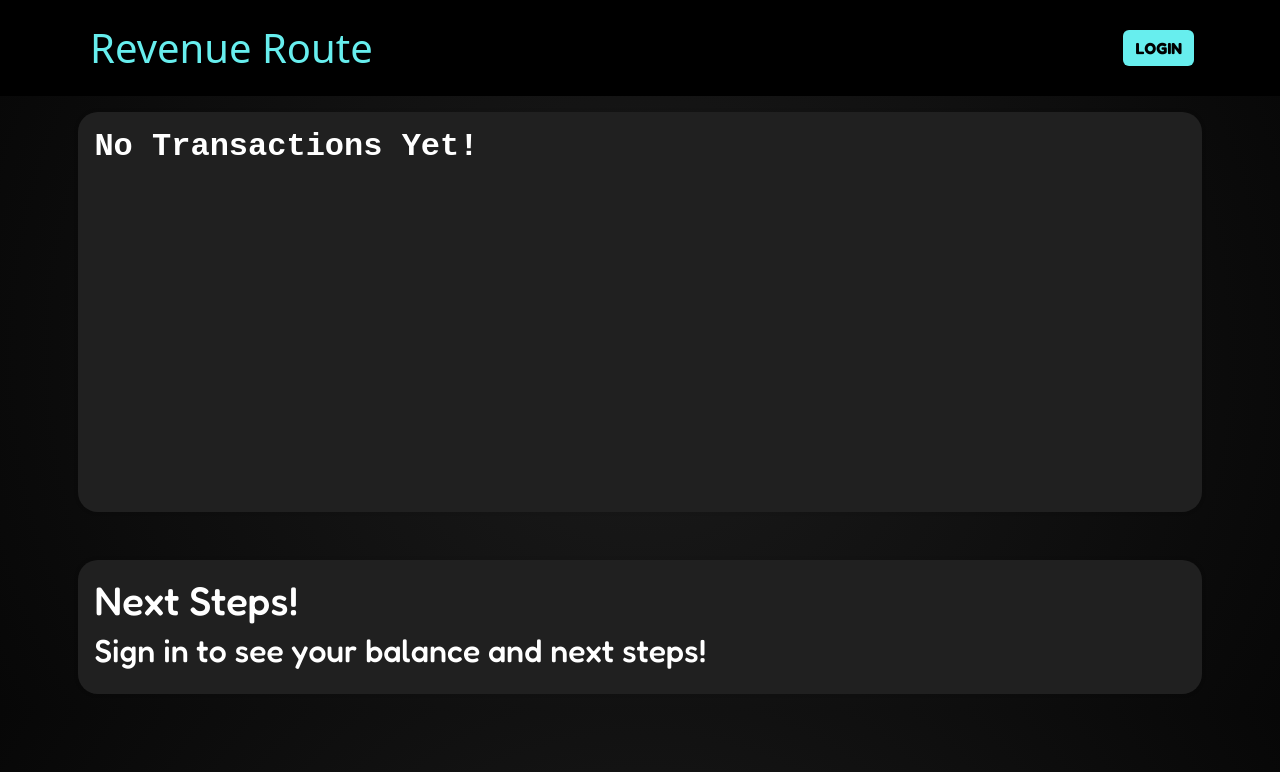
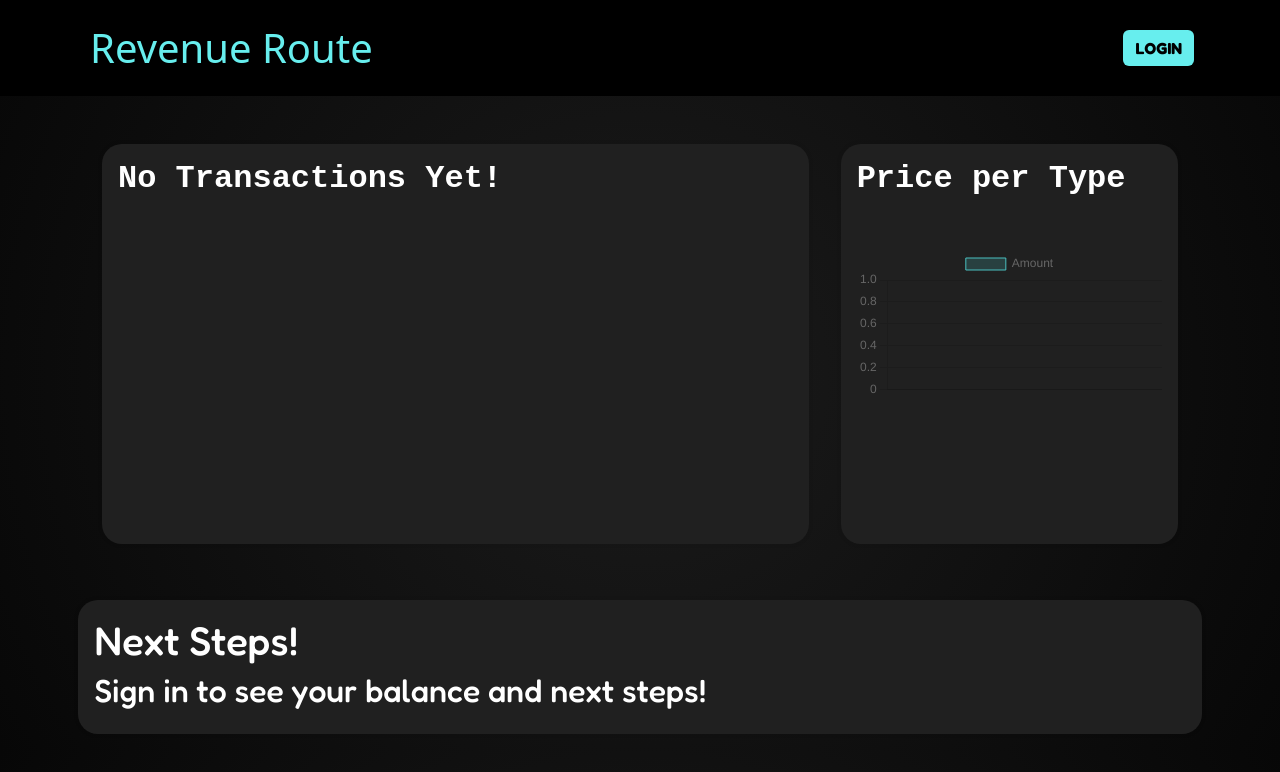
Before and after one commit to RashmitShrestha/revenue-route, a Next.js app: page / in a window 1280 px wide. Shown: the top 772 px of the page. Built offline with nearby package versions, Linux system fonts and the light colour scheme; a web font is replaced by a local one.

Commit message:
hopefully last push

```diff
--- a/components/compChart.tsx
+++ b/components/compChart.tsx
@@ -29,7 +29,6 @@ export default function CompCharts({ stockPrices }: Prop) {
     return (
         <div>
             <h1>Stock Price</h1>
-
             <Bar
                 data={{
                     labels: stockPrices.map((company) => company.companyName),
--- a/components/nextsteps.tsx
+++ b/components/nextsteps.tsx
@@ -54,13 +54,13 @@ export default function NextSteps({ totalSum, userInfo }: Props) {
     }
         , [totalSum]);
     return (
-        <Container className="p-3 mt-5" id="nextCont">
+        <Container className="p-3 mt-4" id="nextCont">
 
             {userInfo ?
                 <div>
                     <h1>Next Steps!</h1>
                     <center>
-                    <h3 style={{fontSize:"50px", fontWeight:"bolder", margin:"50px 10px"}}>Current Balance: <b style={{color: "#67eeee"}}> {totalSum > 0 ? '$' : '-$'}{Math.abs(totalSum)}</b></h3>
+                        <h3 style={{ fontSize: "50px", fontWeight: "bolder", margin: "50px 10px" }}>Current Balance: <b style={{ color: "#67eeee" }}> {totalSum > 0 ? '$' : '-$'}{Math.abs(totalSum)}</b></h3>
 
                         <h4>{totalSum > 0 ? "You have a positive balance! Press the button below to find some companies to invest in!" : "You have a negative balance, be mindful of what you spend and consider getting a loan, good luck!"}</h4>
                     </center>
@@ -69,7 +69,7 @@ export default function NextSteps({ totalSum, userInfo }: Props) {
                         <Container fluid>
 
                             <center>
-                            <Button style={{fontSize:"30px",  margin:"30px 0px 70px 0px"}} onClick={async () => {
+                                <Button style={{ fontSize: "30px", margin: "30px 0px 70px 0px" }} onClick={async () => {
                                     const tempComp: CompanyDataInterface[] = [];
                                     const companies = handleInvest();
 
@@ -88,7 +88,7 @@ export default function NextSteps({ totalSum, userInfo }: Props) {
                                 <Row className="mb-5">
                                     {companyData.map((comps: CompanyDataInterface) => (
                                         <Col md="4" key={comps.companyName}>
-                                        <Card style={{ width: '18rem' , backgroundColor: "#ccc"}}>
+                                            <Card style={{ width: '18rem', backgroundColor: "#ccc" }}>
                                                 <Card.Img variant="top" src={comps.image} style={{ height: 'auto', width: "auto" }} alt={`${comps.companyName} logo`} title={`${comps.companyName} logo`} />
 
                                                 <Card.Body>
@@ -96,7 +96,7 @@ export default function NextSteps({ totalSum, userInfo }: Props) {
                                                     <Card.Subtitle className="mb-2 text-muted">{comps.companyName}</Card.Subtitle>
 
                                                     <Card.Text>
-                                                    ${comps.price}
+                                                        Price:  ${comps.price}
                                                     </Card.Text>
 
                                                 </Card.Body>
--- /dev/null
+++ b/components/transcChart.tsx
@@ -0,0 +1,70 @@
+import React from "react";
+import { Bar } from "react-chartjs-2";
+import {
+    Chart as ChartJS,
+    CategoryScale,
+    LinearScale,
+    BarElement,
+    Title,
+    Tooltip,
+    Legend
+} from "chart.js";
+
+import { Transaction } from "@/app/page";
+import { Container } from "react-bootstrap";
+
+interface Prop {
+    transcProp: Transaction[];
+}
+
+ChartJS.register(
+    CategoryScale,
+    LinearScale,
+    BarElement,
+    Title,
+    Tooltip,
+    Legend
+);
+//sum up the amounts of the same type
+function combineType(transc: Transaction[]) {
+    const typeMap = new Map<string, number>(); // create a map for each type, that sums up the amount if it qualifies as the same type
+    transc.forEach((t) => {
+        if (typeMap.has(t.type)) {
+            typeMap.set(t.type, typeMap.get(t.type)! + Number(t.amt));
+        } else {
+            typeMap.set(t.type, Number(t.amt));
+        }
+    });
+    return Array.from(typeMap).map(([type, amt]) => ({ type, amt }));
+}
+
+export default function TranscChart({ transcProp }: Prop) {
+    const combinedData = combineType(transcProp); // Get the combined data
+
+    return (
+        <Container className="transcs p-3 ">
+            <h2><b>Price per Type</b></h2>
+            <Bar style={{ marginTop: "50px" }}
+                data={{
+                    labels: combinedData.map((t) => t.type),
+                    datasets: [
+                        {
+                            label: "Amount",
+                            data: combinedData.map((t) => t.amt), // Use combined amounts
+                            backgroundColor: "rgba(75, 192, 192, 0.2)",
+                            borderColor: "rgb(75, 192, 192)",
+                            borderWidth: 1,
+                        },
+                    ],
+                }}
+                options={{
+                    scales: {
+                        y: {
+                            beginAtZero: true, // Start Y-axis at zero
+                        },
+                    },
+                }}
+            />
+        </Container>
+    );
+}
--- a/components/translist.tsx
+++ b/components/translist.tsx
@@ -3,6 +3,7 @@
 import React from 'react';
 import { useState, useEffect } from 'react';
 import { Transaction } from '../app/page';
+import TranscChart from './transcChart';
 
 import Container from 'react-bootstrap/Container';
 import Row from 'react-bootstrap/Row';
@@ -25,28 +26,42 @@ const TransList: React.FC<Props> = ({ transc, delFunc }) => {
     }, [transc]);
 
     return (
-        <Container id="transcs" className=" p-3" fluid>
-            <h2 style={{ position: "sticky" , marginBottom:"40px" }}><strong>{transactions.length === 0 ? "No Transactions Yet!" : "List of Transactions:"}</strong></h2>
+
+        <Container >
+
+            <Row className="p-3" style={{   verticalAlign: "baseline"}}>
+                <Col md="8" className="p-3">
+                    <Container  className="transcs p-3" fluid>
+                        <h2 style={{ position: "sticky", marginBottom: "20px" }}><strong>{transactions.length === 0 ? "No Transactions Yet!" : "List of Transactions:"}</strong></h2>
                         {transactions.map(transaction => (
-                <center key = {transaction.id} >
+                            <center key={transaction.id} >
 
-                    <Row key={transaction.id} style={{ padding: '5px', margin: '3px', width: "100%", borderRadius:"5px" }}>
-                        <Col  id="trAmt" md={3} style={{ backgroundColor: transaction.amt < 0 ? 'coral' : 'lightgreen' }}>
+                                <Row key={transaction.id} style={{ padding: '5px', margin: '3px', width: "100%", borderRadius: "5px" }}>
+                                    <Col id="trAmt" md={3} style={{ backgroundColor: transaction.amt < 0 ? 'coral' : 'lightgreen' }}>
                                         {transaction.amt > 0 ? '$' : '-$'}{Math.abs((transaction.amt))}
                                     </Col>
-                        <Col  className="trSpa" md={6} >
+                                    <Col className="trSpa" md={6} >
                                         <strong>{transaction.desc}</strong>
                                     </Col>
-                        <Col  className="trSpa" md={2}>
+                                    <Col className="trSpa" md={2}>
                                         <p>{transaction.type}</p>
                                     </Col>
-                        <Col  className="trSpa" md={1}>
+                                    <Col className="trSpa" md={1}>
                                         <Button variant="danger" onClick={() => delFunc(transaction.id)}><FaTrashAlt /></Button>
                                     </Col>
                                 </Row>
                             </center>
                         ))}
                     </Container>
+                </Col>
+
+                <Col md="4" className="p-3">
+                    <TranscChart transcProp={transactions} />
+                </Col>
+            </Row>
+
+        </Container>
+
     );
 };
 
--- a/css/transc.css
+++ b/css/transc.css
@@ -1,4 +1,4 @@
-#transcs {
+.transcs {
     border-radius: 20px;
     box-shadow: 0 0 5px rgba(0, 0, 0, 0.1);
     margin: 0 auto;
@@ -7,7 +7,7 @@
     height: 50vh;
     overflow: scroll;
     overflow-x: hidden;
-    width: 90%;
+    width: 10%;
     background-color: #202020;
 
     /* add scroll bar custom too */
@@ -16,10 +16,11 @@
     scroll-behavior: smooth;
 
     font-size:17px;
+    vertical-align: baseline;
 
 }
 
-#transcs #trAmt {
+.transcs #trAmt {
     text-align: center;
     border-top-left-radius: 10px;
     border-bottom-left-radius: 10px;
--- a/lib/calculate.tsx
+++ b/lib/calculate.tsx
@@ -13,7 +13,6 @@ export function sumUp(transactions: Transaction[]): number {
     transactions.forEach((transaction) => {
         sum += parseFloat(transaction.amt.toString());
     });
-
     // console.log(sum)
     return parseFloat(sum.toFixed(2));
 }
```
Also changed, not shown: 1 other file (tests, documents, lock files or other folders). Lines whose indentation alone changed are shown as unchanged.
